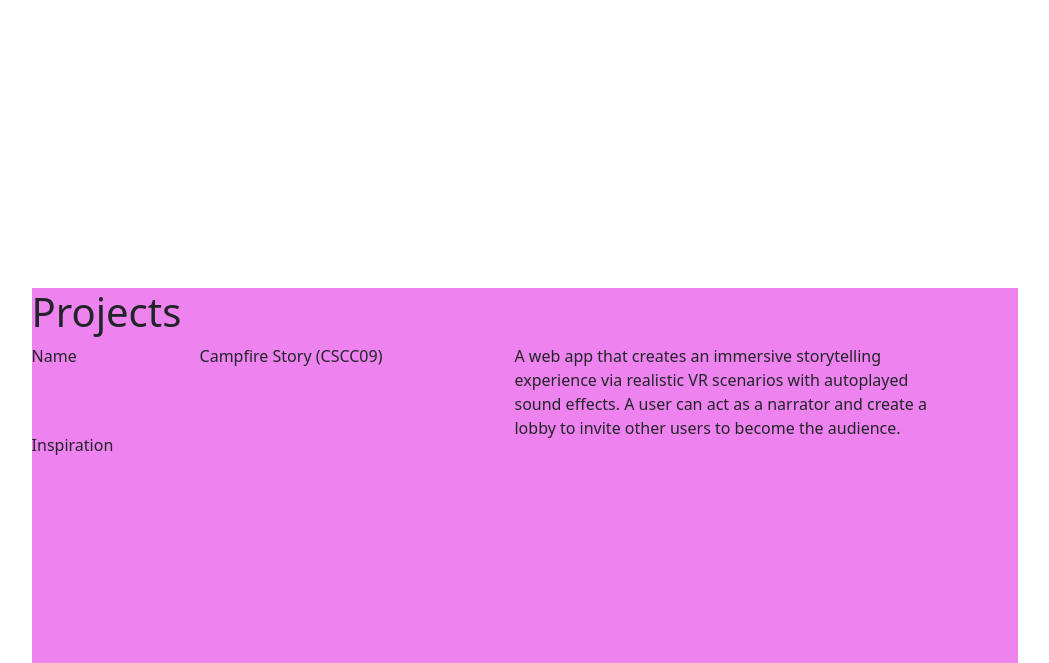
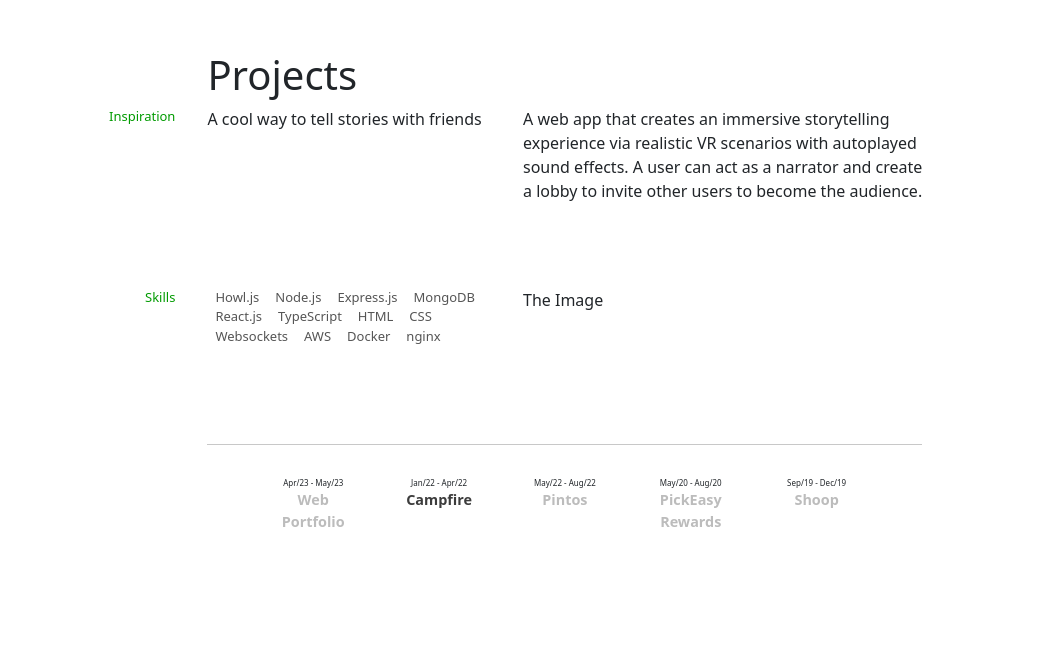
Before and after one commit to wilson-makDev/wilson-mak, a React (Create React App) app: page / in a window 1280 px wide. Shown: the part 1617-2280 px from the top of the page, without its empty margins (139-1188 px from the left). Built offline with nearby package versions, Linux system fonts and the light colour scheme.

Commit message:
Make nav bar sticky and enable side menu

```diff
--- a/src/App.css
+++ b/src/App.css
@@ -3,11 +3,11 @@
 
   display: grid;
   grid-template-columns: 7% 86% 7%;
-  grid-template-rows: 5vh repeat(3, 1fr);
+  grid-template-rows: 5vh repeat(3, min-height);
   gap: 5vh 0px;
   grid-auto-flow: row;
   grid-template-areas:
-    ". Nav-Bar ."
+    "Nav-Bar Nav-Bar Nav-Bar"
     "Side-Bar Header ."
     "Side-Bar Career ."
     "Side-Bar Projects ."
@@ -20,6 +20,12 @@
 
 .Nav-Bar {
   grid-area: Nav-Bar;
+  z-index: 1;
+  position: sticky;
+  top: 0%;
+
+  background-color: white;
+  padding: 0 7%;
 }
 
 .Header, .About, .Career, .Projects, .Education {
@@ -28,19 +34,19 @@
 
 .Header {
   grid-area: Header;
-}
-
-.About {
-  grid-area: About;
+  min-height: 95vh;
 }
 
 .Career {
   grid-area: Career;
+  min-height: 80vh;
+  padding-top: 4rem;
 }
 
 .Projects {
   grid-area: Projects;
-  background-color: violet;
+  min-height: 80vh;
+  padding-top: 4rem;
 }
 
 .Education {
--- a/src/App.tsx
+++ b/src/App.tsx
@@ -9,7 +9,7 @@ import MenuStack from './components/MenuStackComponent/MenuStack';
 
 function App() {
   return (
-    <div className="app-container">
+    <div id='home' className="app-container">
       <div className="Side-Bar">
         <MenuStack></MenuStack>
       </div>
@@ -20,13 +20,13 @@ function App() {
         <CloudComponent></CloudComponent>
         <WilsonHeaderComponent></WilsonHeaderComponent>
       </div>
-      <div className="Career">
+      <div id='career' className="Career">
         <WilsonCareerComponent></WilsonCareerComponent>
       </div>
-      <div className="Projects">
+      <div id='projects' className="Projects">
         <WilsonProjectsComponent></WilsonProjectsComponent>
       </div>
-      {/* <div className="Education">
+      {/* <div id='education' className="Education">
         <WilsonSchoolComponent></WilsonSchoolComponent>
       </div> */}
     </div>
--- a/src/components/MenuStackComponent/MenuStack.css
+++ b/src/components/MenuStackComponent/MenuStack.css
@@ -1,5 +1,6 @@
 .menu-stack-container {
   position: sticky;
+  z-index: 1;
   top: 35%;
   left: 10%;
 
--- a/src/components/MenuStackComponent/MenuStack.tsx
+++ b/src/components/MenuStackComponent/MenuStack.tsx
@@ -29,7 +29,7 @@ const MenuStack = () => {
     {name: 'Home', iconName: 'home.png'},
     {name: 'Career', iconName: 'career.png'},
     {name: 'Projects', iconName: 'projects.png'},
-    {name: 'School', iconName: 'school.png'},
+    {name: 'Education', iconName: 'school.png'},
     {name: 'Resume', iconName: 'resume.png'}
   ];
 
@@ -42,6 +42,7 @@ const MenuStack = () => {
                     whileHover={{scale: 1.2}}
                     style={{marginBottom: 10}}
                     className='menu-item'
+                    href={'#' + option.name.toLowerCase()}
                     >
             <MenuItem name={option.name}
                       iconName={option.iconName}
--- a/src/components/WilsonCareerComponent/WilsonCareerComponent.css
+++ b/src/components/WilsonCareerComponent/WilsonCareerComponent.css
@@ -1,5 +1,4 @@
 .career-container {
-
   display: grid;
   grid-template-columns: 2fr 0.75fr 0.25fr;
   grid-template-rows: 0.5fr 0.5fr 0.5fr 2fr 1.5fr;
--- a/src/components/WilsonHeaderComponent/WilsonHeaderComponent.css
+++ b/src/components/WilsonHeaderComponent/WilsonHeaderComponent.css
@@ -1,9 +1,10 @@
 header {
   display: flex;
-  align-items: center;
+  align-items: start;
   flex-wrap: wrap;
   gap: 2rem;
-  height: 80%;
+
+  padding-top: 2rem;
 
   justify-content: space-between;
 }
--- a/src/components/WilsonProjectsComponent/WilsonProjectsComponent.css
+++ b/src/components/WilsonProjectsComponent/WilsonProjectsComponent.css
@@ -3,46 +3,105 @@
   grid-template-columns: 0.8fr 1.5fr 2fr 0.4fr;
   grid-template-rows: 0.4fr 1.5fr 1.3fr 0.4fr;
   grid-auto-rows: 1fr;
-  gap: 0px 0px;
+  gap: 0px 1rem;
   grid-auto-flow: row;
   grid-template-areas:
-    "project-name-label project-name-area project-description-area projects-links-area"
-    "project-inspiration-label project-inspiration-area project-description-area projects-links-area"
-    "project-skills-label project-skills-area project-image-area projects-links-area"
-    "project-selector-area project-selector-area project-selector-area project-selector-area";
+    ". project-header-area . ."
+    "project-inspiration-label project-inspiration-area project-description-area project-links-area"
+    "project-skills-label project-skills-area project-image-area project-links-area"
+    ". project-selector-area project-selector-area .";
 }
 
-.project-name-label { grid-area: project-name-label; }
+.project-inspiration-label, .project-skills-label {
+  text-align: end;
+  margin-right: 1rem;
+  font-size: small;
+}
 
 .project-inspiration-label { grid-area: project-inspiration-label; }
 
-.project-skills-label { grid-area: project-skills-label; }
+.project-skills-label {
+  grid-area: project-skills-label;
+}
+
+.project-inspiration-label, .project-skills-label {
+  color: rgb(0, 155, 0);;
+}
 
 .project-selector-area {
+  border-top: 1px solid rgb(200, 200, 200);
+
   grid-area: project-selector-area;
   display: flex;
-  align-items: flex-end;
-  justify-content: center;
+  align-items: baseline;
+  justify-content: space-evenly;
+  padding: 2rem;
 }
 
 .project-selector-option {
   display: flex;
   flex-direction: column;
-  align-content: center;
   justify-content: center;
+
+  margin: 0 0.75rem;
 }
 
 .project-selector-option-date {
   font-size: 0.5rem;
+  text-align: center;
+
+  min-width: 5rem;
 }
 
-.projects-links-area { grid-area: projects-links-area; }
+.project-selector-option-name, .project-selector-name-selected {
+  max-width: 5rem;
 
-.project-name-area { grid-area: project-name-area; }
+  font-size: 0.9rem;
+  font-weight: bold;
+  word-wrap: break-word;
+  text-align: center;
+}
+
+.project-selector-option-name {
+  color: rgb(188, 188, 188);
+}
+
+.project-selector-option-name:hover {
+  color: rgb(140, 140, 140);
+}
+
+.project-selector-name-selected {
+  color: rgb(60, 60, 60);
+}
+
+.project-links-area {
+  grid-area: projects-links-area;
+
+  display: flex;
+  flex-direction: column;
+  align-items: center;
+  justify-content: center;
+}
+
+.project-header-area { grid-area: project-header-area; }
 
 .project-inspiration-area { grid-area: project-inspiration-area; }
 
-.project-skills-area { grid-area: project-skills-area; }
+.project-skills-area {
+  grid-area: project-skills-area;
+  display: flex;
+  flex-wrap: wrap;
+
+  align-content: flex-start;
+}
+
+.project-skill {
+  margin: 0 0.5rem 0.5rem 0.5rem;
+  margin-bottom: 0;
+  color: rgb(85, 85, 85);
+
+  font-size: small;
+}
 
 .project-description-area { grid-area: project-description-area; }
 
--- a/src/components/WilsonProjectsComponent/WilsonProjectsComponent.tsx
+++ b/src/components/WilsonProjectsComponent/WilsonProjectsComponent.tsx
@@ -17,13 +17,23 @@ const WilsonProjectsComponent = () => {
   const [currentProject, setCurrentProject] = useState<string>("Campfire");
 
   const projects: {[index: string]: WilsonProjectCardProps} = {
+    "Web Portfolio": {
+      name: 'Wilson-Mak Portfolio',
+      link: '',
+      dateRange: 'Apr/23 - May/23',
+      description: "The website your currently on.",
+      skills: ['Howl.js', 'Node.js', 'Express.js', 'MongoDB', 'React.js', 'TypeScript', 'HTML', 'CSS', 'Websockets', 'AWS', 'Docker', 'nginx'],
+      images: [],
+      inspiration: 'Cool way to show off my works'
+    },
     "Campfire": {
       name: 'Campfire Story (CSCC09)',
       link: '',
       dateRange: 'Jan/22 - Apr/22',
       description: "A web app that creates an immersive storytelling experience via realistic VR scenarios with autoplayed sound effects. A user can act as a narrator and create a lobby to invite other users to become the audience.",
       skills: ['Howl.js', 'Node.js', 'Express.js', 'MongoDB', 'React.js', 'TypeScript', 'HTML', 'CSS', 'Websockets', 'AWS', 'Docker', 'nginx'],
-      images: []
+      images: [],
+      inspiration: 'A cool way to tell stories with friends'
     },
     "Pintos": {
       name:'Pintos Operating Systems (CSCC69)',
@@ -56,11 +66,7 @@ const WilsonProjectsComponent = () => {
 
   return (
     <div>
-      <h1>Projects</h1>
       <div className="project-container">
-        <div className="project-name-label">
-          Name
-        </div>
         <div className="project-inspiration-label">
           Inspiration
         </div>
@@ -71,15 +77,15 @@ const WilsonProjectsComponent = () => {
             {projectNames.map((name, index) => (
               <div className="project-selector-option" key={index}>
                 <span className="project-selector-option-date">{projects[name].dateRange}</span>
-                <span>{name}</span>
+                <span onClick={() => {setCurrentProject(name)}} className={currentProject === name ? "project-selector-name-selected" : "project-selector-option-name"}>{name}</span>
               </div>
             ))}
         </div>
         <div className="projects-links-area">
           <p>{projects[currentProject].link}</p>
         </div>
-        <div className="project-name-area">
-          <p>{projects[currentProject].name}</p>
+        <div className="project-header-area">
+          <h1>Projects</h1>
         </div>
         <div className="project-inspiration-area">
         <p>{projects[currentProject].inspiration}</p>
```
